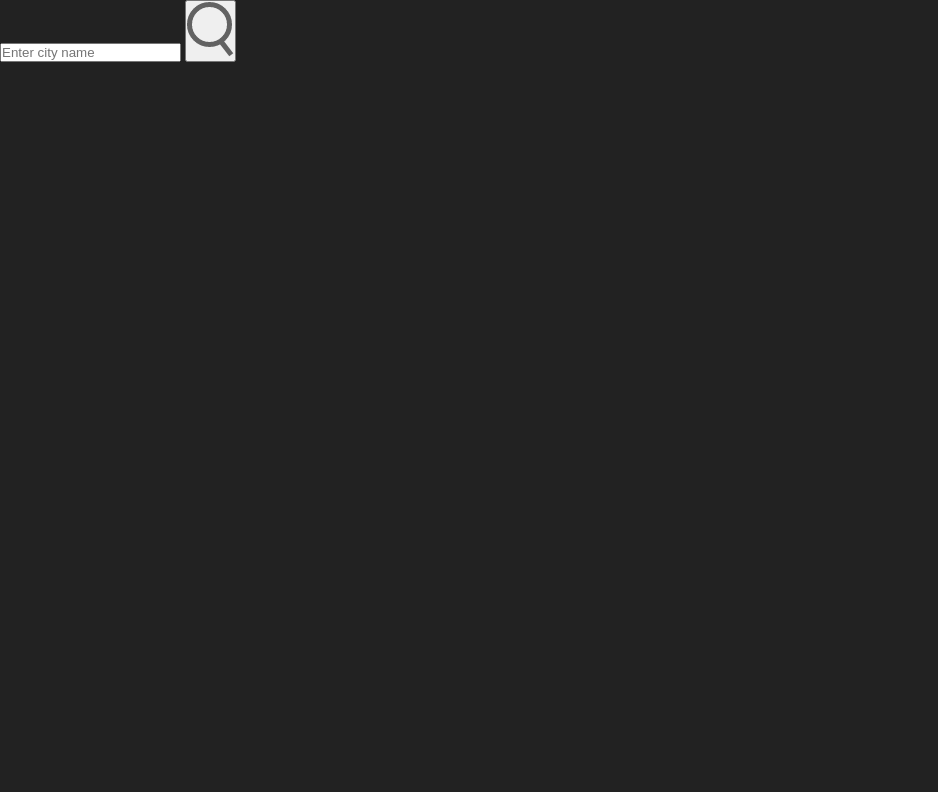
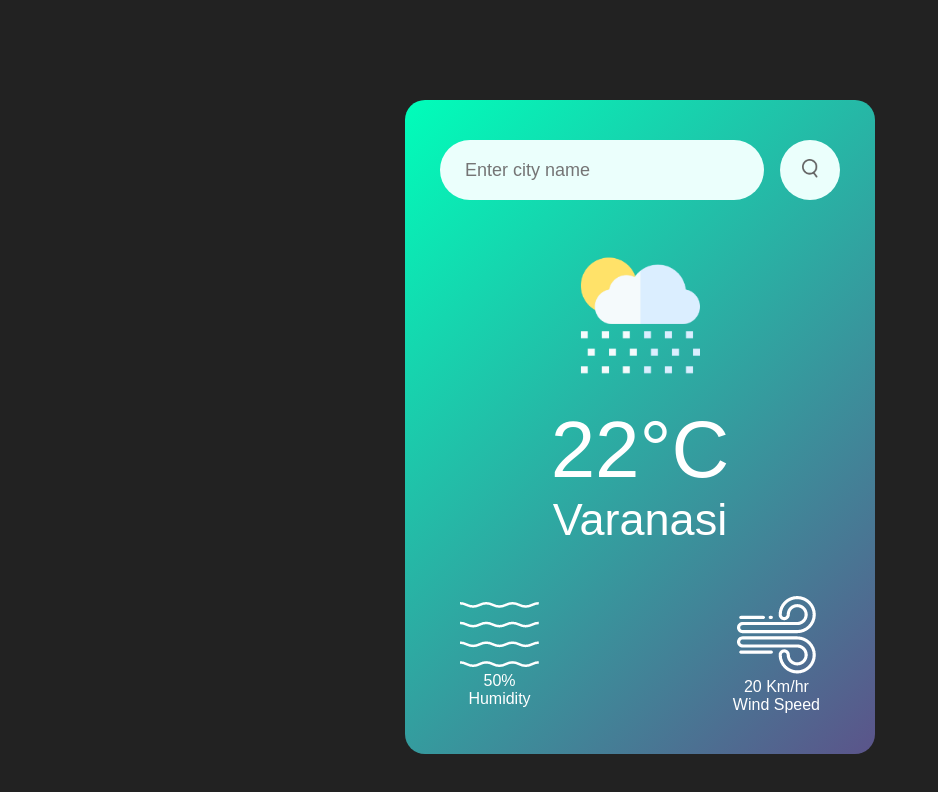
Before and after one commit to singh30ketan/FirstWeatherApp, a plain HTML site: page index.html in a window 1280 px wide. Shown: the whole page, without its empty margins (0-938 px from the left). Drawn offline with Linux system fonts and the light colour scheme; files whose address does not match are found by name.

Commit message:
Some CSS Changes done

```diff
--- a/index.html
+++ b/index.html
@@ -12,6 +12,27 @@
             <input type="text" placeholder="Enter city name" spellcheck="false">
             <button><img src="/WeatherApp/Images/search.png" alt="Search"></button>
         </div>
+        <div class="weather">
+            <img src="Images/rain.png" class="weather-icon">
+            <h1 class="temp">22°C</h1>
+            <h2 class="city">Varanasi</h2>
+            <div class="details">
+                <div class="col">
+                    <img src="Images/humidity.png">
+                    <div>
+                        <p class="humidity">50%</p>
+                        <p>Humidity</p>
+                    </div>
+                </div>
+                <div class="col">
+                    <img src="Images/wind.png">
+                    <div>
+                        <p class="wind">20 Km/hr</p>
+                        <p>Wind Speed</p>
+                    </div>
+                </div>
+            </div>
+        </div>
     </div>
 </body>
 </html>
--- a/style.css
+++ b/style.css
@@ -7,3 +7,71 @@
 body{
     background: #222;
 }
+
+.card{
+    width: 90%;
+    max-width: 470px;
+    background: linear-gradient(135deg, #00feba, #5b548a);
+    color: #fff;
+    margin: 100px auto 0;
+    border-radius: 20px;
+    padding: 40px 35px;
+    text-align: center;
+}
+
+.search{
+    width: 100%;
+    display: flex;
+    align-items: center;
+    justify-content: space-between;
+}
+
+.search input{
+    border: 0;
+    outline: 0;
+    background: #ebfffc;
+    color: #555;
+    padding: 10px 25px;
+    height: 60px;
+    border-radius: 30px;
+    flex: 1;
+    margin-right: 16px;
+    font-size: 18px;
+}
+
+.search button{
+    border: 0;
+    outline: 0;
+    background: #ebfffc;
+    border-radius: 50%;
+    width: 60px;
+    height: 60px;
+    cursor: pointer;
+}
+
+.search button img{
+    width: 16px;
+}
+
+.weather-icon{
+    width: 170px;
+    margin-top:30px;
+}
+
+.weather h1{
+    font-size: 80px;
+    font-weight: 500;
+}
+.weather h2{
+    font-size: 45px;
+    font-weight: 400;
+    margin-top: -2px;
+}
+
+.details{
+    display: flex;
+    align-items: center;
+    justify-content: space-between;
+    padding: 0 20px;
+    margin-top: 50px;
+}
```
